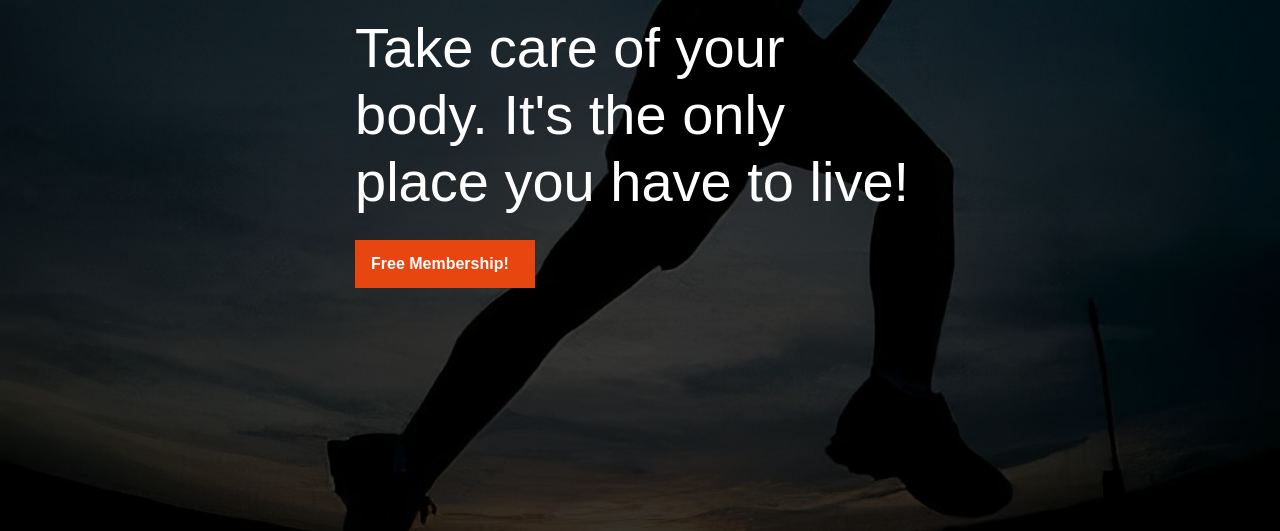
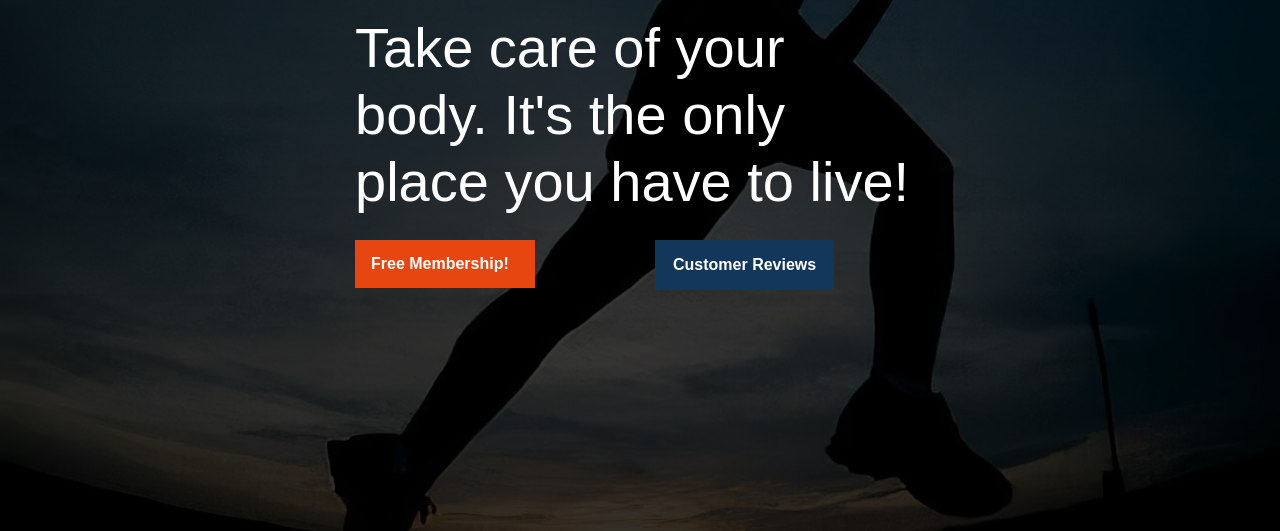
Before and after one commit to sohailshams/fitness-home, a Django app: page / in a window 1280 px wide. Shown: the part 234-765 px from the top of the page. Run offline with Django 3.2, Linux system fonts and the light colour scheme; some libraries are stand-ins or nearby versions.

Commit message:
Added reviews btn in index.html

```diff
--- a/home/templates/home/index.html
+++ b/home/templates/home/index.html
@@ -20,15 +20,17 @@
         </div>
     </div>
     <div class="row mt-3">
-    <div class="col">
+        <div class="col-sm-6">
             <nav aria-label="breadcrumb">
                 <ol class="breadcrumb">
                     <li class="breadcrumb-item active font-weight-bold text-white" aria-current="page">Free Membership!</li>
                 </ol>
             </nav>
         </div>
+        <div class="col-sm-6">
+            <a class="reviews-btn btn rounded-0 text-white bg-blue hover-red font-weight-bold" href="{% url 'reviews' %}">Customer Reviews</a>
         </div>
-
+   </div>
 </div>
 {% endblock %}
 
--- a/static/css/base.css
+++ b/static/css/base.css
@@ -80,6 +80,10 @@ body {
     max-width: 180px;
     background-color: #e84610;
     border-radius: 0;
+}
+.reviews-btn {
+    background-color: #e84610;
+    padding: 12px 17px !important;
 }
 .card-img, .card-img-top {
     border-top-left-radius: 0;
```
Lines whose indentation alone changed are shown as unchanged.
